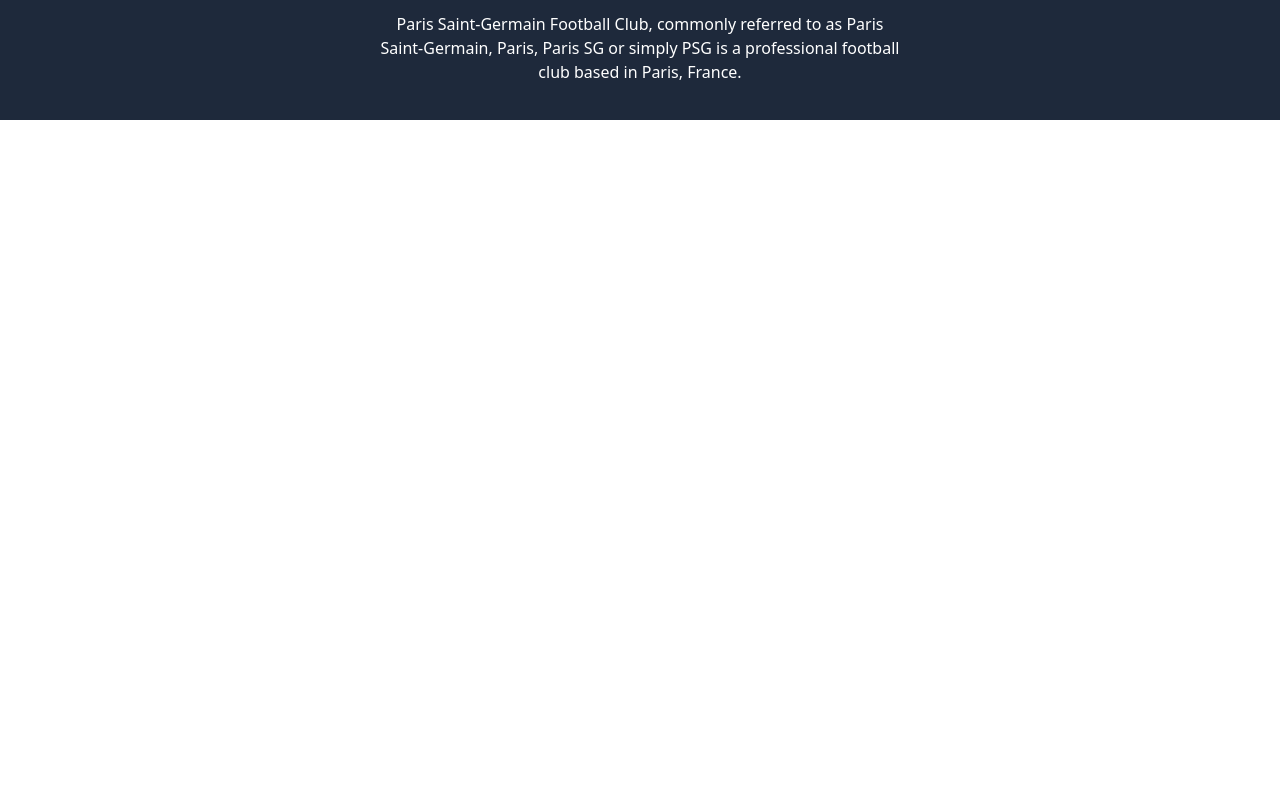
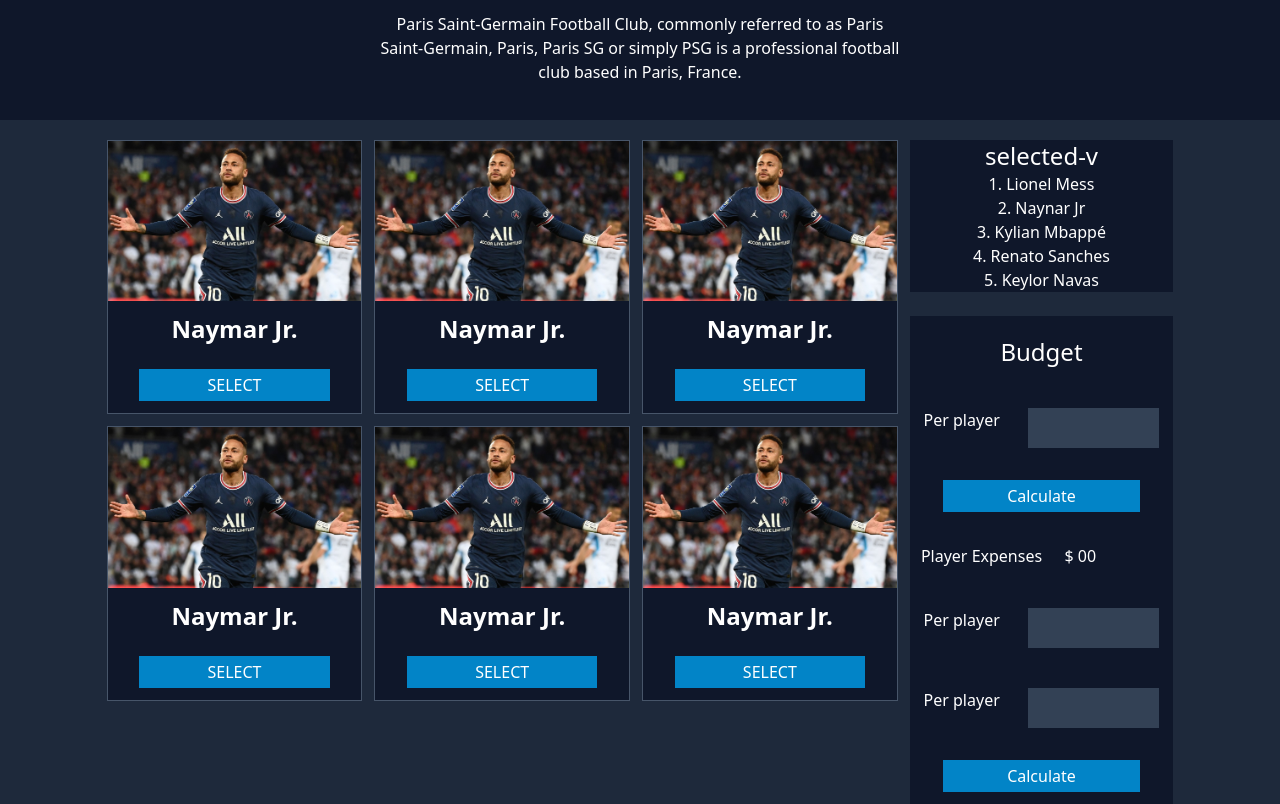
Before and after one commit to tanviralways/best-five-football-player, a plain HTML site: page index.html in a window 1280 px wide. Shown: the part 136-940 px from the top of the page. Before the commit the page ends 800 px from the top, so only its background shows below. Drawn offline with nearby package versions, Linux system fonts and the light colour scheme; a script that the page names is missing.

Commit message:
main section added

```diff
--- a/index.html
+++ b/index.html
@@ -9,7 +9,7 @@
     <script src="https://cdn.tailwindcss.com"></script>
   </head>
   <body>
-    <header class="bg-slate-800 text-center">
+    <header class="bg-slate-900 text-center">
       <h1 class="text-sky-400 text-5xl font-bold pt-16">
         Choose Your favourite Five
       </h1>
@@ -20,6 +20,97 @@
         club based in Paris, France.
       </p>
     </header>
+    <main class="bg-slate-800">
+      <section class="w-10/12 mx-auto flex flex-row gap-3 pt-5">
+        <div class="basis-3/4">
+          <div class="grid grid-cols-3 gap-3">
+            <div class="border border-slate-600 text-center bg-slate-900">
+              <img src="images/Neymar-Paris-Marseille.jpg" alt="" />
+              <p class="text-white text-2xl font-semibold py-3">Naymar Jr.</p>
+              <button class="bg-sky-600 text-white w-9/12 py-1 my-3">
+                SELECT
+              </button>
+            </div>
+            <div class="border border-slate-600 text-center bg-slate-900">
+              <img src="images/Neymar-Paris-Marseille.jpg" alt="" />
+              <p class="text-white text-2xl font-semibold py-3">Naymar Jr.</p>
+              <button class="bg-sky-600 text-white w-9/12 py-1 my-3">
+                SELECT
+              </button>
+            </div>
+            <div class="border border-slate-600 text-center bg-slate-900">
+              <img src="images/Neymar-Paris-Marseille.jpg" alt="" />
+              <p class="text-white text-2xl font-semibold py-3">Naymar Jr.</p>
+              <button class="bg-sky-600 text-white w-9/12 py-1 my-3">
+                SELECT
+              </button>
+            </div>
+
+            <div class="border border-slate-600 text-center bg-slate-900">
+              <img src="images/Neymar-Paris-Marseille.jpg" alt="" />
+              <p class="text-white text-2xl font-semibold py-3">Naymar Jr.</p>
+              <button class="bg-sky-600 text-white w-9/12 py-1 my-3">
+                SELECT
+              </button>
+            </div>
+            <div class="border border-slate-600 text-center bg-slate-900">
+              <img src="images/Neymar-Paris-Marseille.jpg" alt="" />
+              <p class="text-white text-2xl font-semibold py-3">Naymar Jr.</p>
+              <button class="bg-sky-600 text-white w-9/12 py-1 my-3">
+                SELECT
+              </button>
+            </div>
+            <div class="border border-slate-600 text-center bg-slate-900">
+              <img src="images/Neymar-Paris-Marseille.jpg" alt="" />
+              <p class="text-white text-2xl font-semibold py-3">Naymar Jr.</p>
+              <button class="bg-sky-600 text-white w-9/12 py-1 my-3">
+                SELECT
+              </button>
+            </div>
+          </div>
+        </div>
+
+        <div class="basis-1/4">
+          <div class="grid gap-6 text-center">
+            <div class="bg-slate-900 text-white">
+              <h3 class="text-2xl">selected-v</h3>
+              <ol class="list-decimal list-inside">
+                <li>Lionel Mess</li>
+                <li>Naynar Jr</li>
+                <li>Kylian Mbappé</li>
+                <li>Renato Sanches</li>
+                <li>Keylor Navas</li>
+              </ol>
+            </div>
+            <div class="bg-slate-900 text-white">
+              <h3 class="text-2xl py-5">Budget</h3>
+              <div class="flex justify-around py-5">
+                <h3>Per player</h3>
+                <input type="text" class="bg-slate-700 py-2 w-6/12" />
+              </div>
+              <button class="bg-sky-600 text-white w-9/12 py-1 my-3">
+                Calculate
+              </button>
+              <div class="w-9/12 flex justify-around py-5">
+                <h3>Player Expenses</h3>
+                <h3>$ <span>00</span></h3>
+              </div>
+              <div class="flex justify-around py-5">
+                <h3>Per player</h3>
+                <input type="text" class="bg-slate-700 py-2 w-6/12" />
+              </div>
+              <div class="flex justify-around py-5">
+                <h3>Per player</h3>
+                <input type="text" class="bg-slate-700 py-2 w-6/12" />
+              </div>
+              <button class="bg-sky-600 text-white w-9/12 py-1 my-3">
+                Calculate
+              </button>
+            </div>
+          </div>
+        </div>
+      </section>
+    </main>
     <script src="script.js"></script>
   </body>
 </html>
```
Also changed, not shown: images/Neymar-Paris-Marseille.jpg (added).
